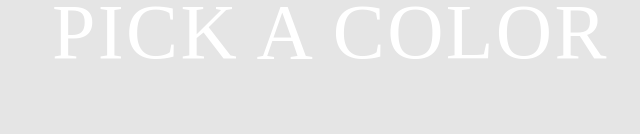
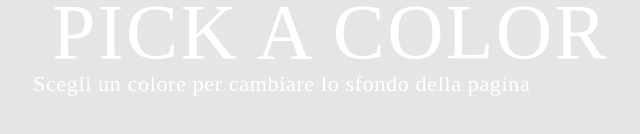
Before and after one commit to SalamidaAngelo/color-picker, a plain HTML site: page sito/index.html in a window 1280 px wide. Shown: the part 468-602 px from the top of the page, 384-1024 px from the left. Drawn offline with Linux system fonts and the light colour scheme.

Commit message:
titolo secondario

```diff
--- a/sito/index.html
+++ b/sito/index.html
@@ -7,5 +7,8 @@
         <h1>
             PICK A COLOR<br>
         </h1>
+        <h2>
+            Scegli un colore per cambiare lo sfondo della pagina<br>
+        </h2>
     </body>
 </html>
--- a/sito/static/css/style.css
+++ b/sito/static/css/style.css
@@ -5,6 +5,8 @@ body{
     width: 1440px;
     height: 1024px;
 }
+
+
 h1{
     /* PICK A COLOR */
 
@@ -27,3 +29,22 @@ h1{
     color: #FFFFFF;
 
 }
+h2{
+
+    position: absolute;
+width: 622px;
+height: 27px;
+left: 409px;
+top: 512px;
+
+font-family: 'Russo One';
+font-style: normal;
+font-weight: 400;
+font-size: 22px;
+line-height: 27px;
+/* identical to box height */
+
+letter-spacing: 0.03em;
+
+color: #FFFFFF;
+}
```
